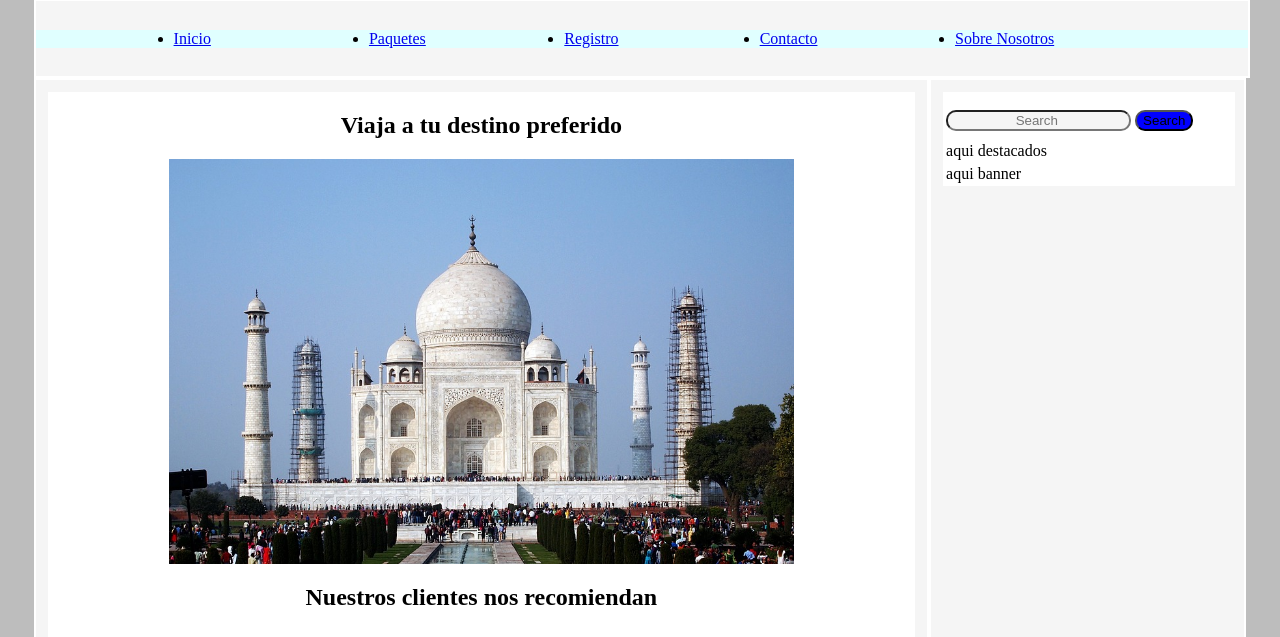
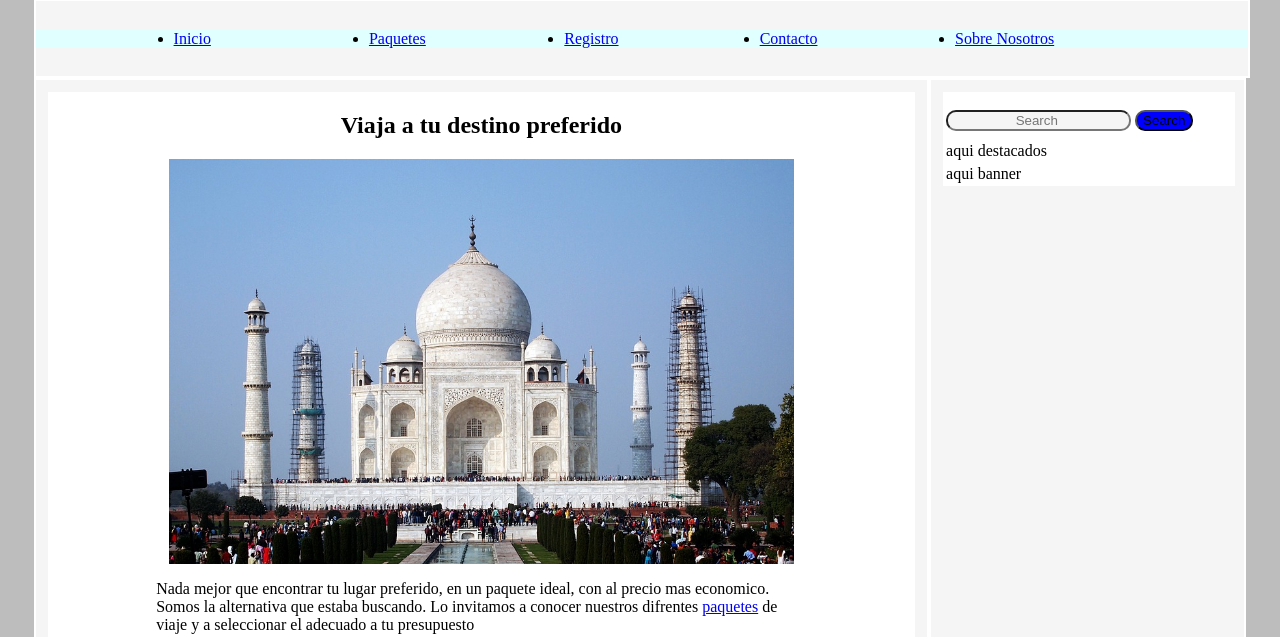
Before and after one commit to contratistaweb/actividad1, a plain HTML site: page index.html in a window 1280 px wide. Shown: the part 118-755 px from the top of the page. Drawn offline with Linux system fonts and the light colour scheme.

Commit message:
se agrega descripcion al index, proyecto finalizado

```diff
--- a/index.html
+++ b/index.html
@@ -37,6 +37,12 @@
                 </div>
                 <div class="galeria">
                     <img class="item-galeria" src="./img/v1.jpg" alt="pack1">
+                </div>
+                <div class="description col-9">
+                    <p>Nada mejor que encontrar tu lugar preferido, en un paquete ideal, con al precio mas economico.
+                        Somos la alternativa que estaba buscando. Lo invitamos a conocer nuestros difrentes <a
+                            href="./paquetes.html">paquetes</a> de viaje y a seleccionar el adecuado a tu presupuesto
+                    </p>
                 </div>
             </article>
             <article>
```
